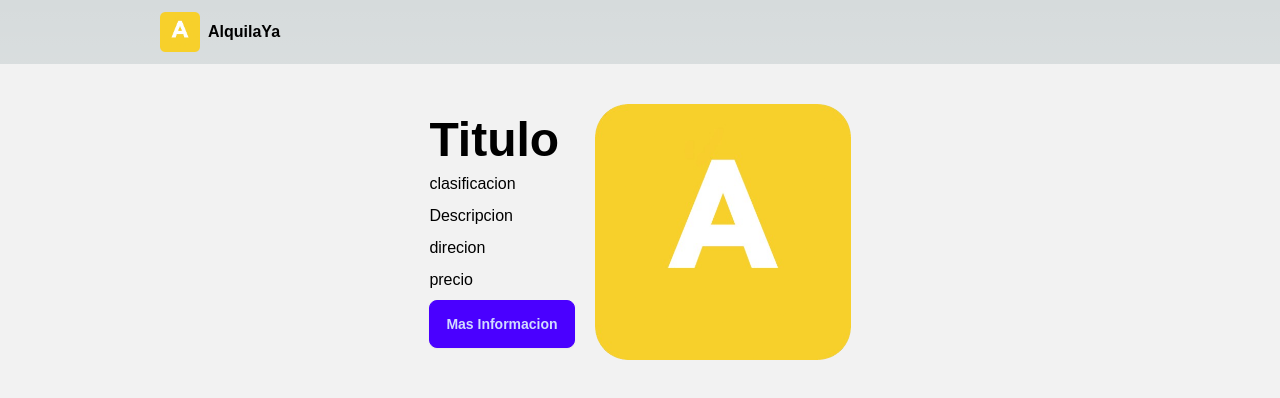
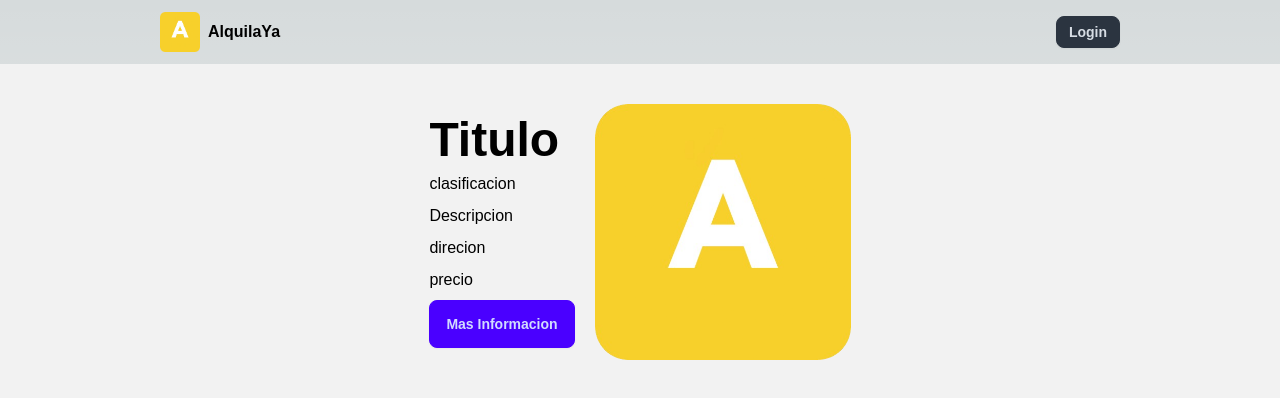
Before and after one commit to Jonavoe/AlquilaYa, a Next.js app in the folder alquilaya/: page / in a window 1280 px wide. Shown: the top 398 px of the page. Built offline with nearby package versions, Linux system fonts and the light colour scheme.

Commit message:
Update page.tsx

```diff
--- a/alquilaya/src/app/page.tsx
+++ b/alquilaya/src/app/page.tsx
@@ -1,19 +1,16 @@
 "use client";
 import Header from '@/components/Header/Header';
+import Rents from '@/components/Rents/Rents';
 import { useSelector } from 'react-redux';
 import { RootState } from '@reduxjs/toolkit/query';
-import Rents from '@/components/Rents/Rents';
 
 
 function Home() {
 
-  const user = useSelector((state: RootState) => state.user);
-
-  console.log(user);
-
+  const user = useSelector((state: RootState) => state.user.user);
 
   return (
-    <main className="flex min-h-screen flex-col items-center justify-between font-Poppins">
+    <main className="flex flex-col items-center justify-between font-Poppins">
       <Header user={user} />
       <Rents user={user} />
     </main>
```
